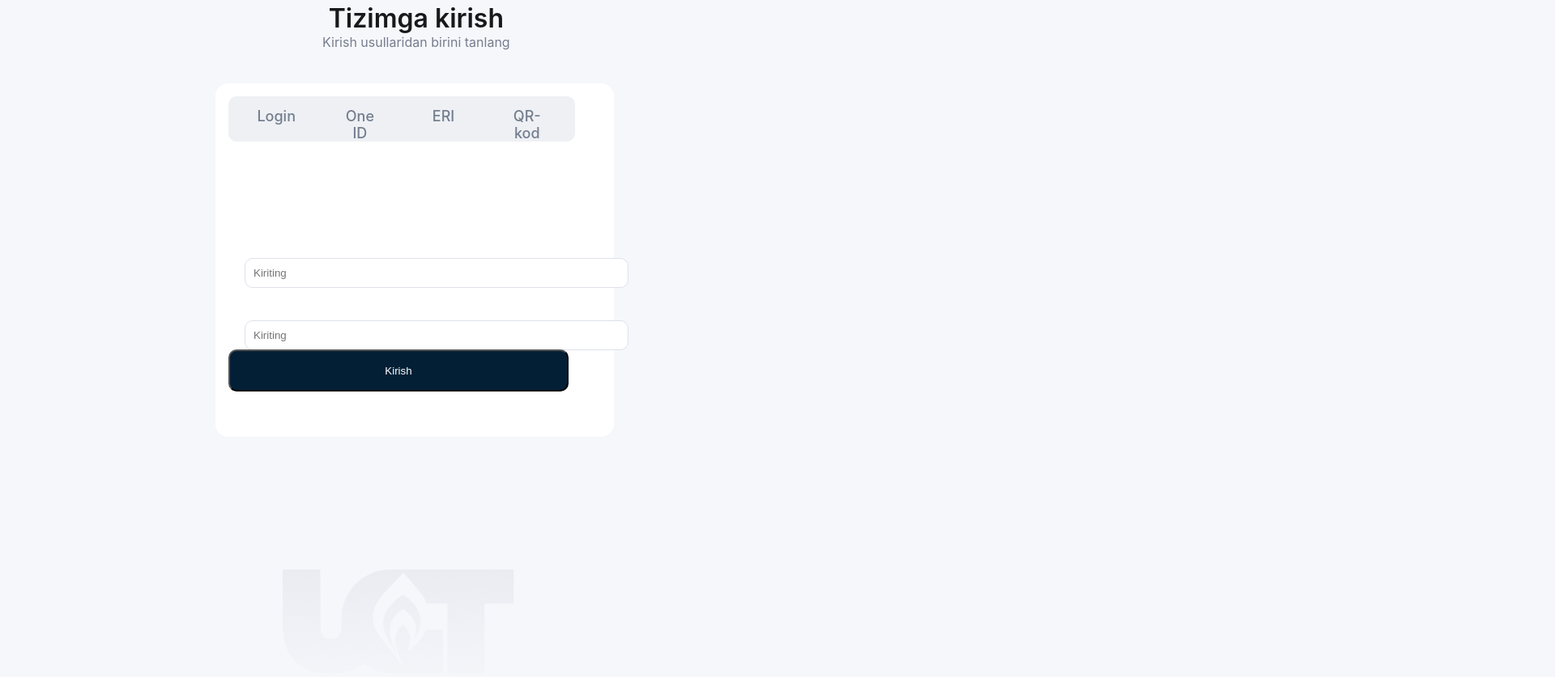
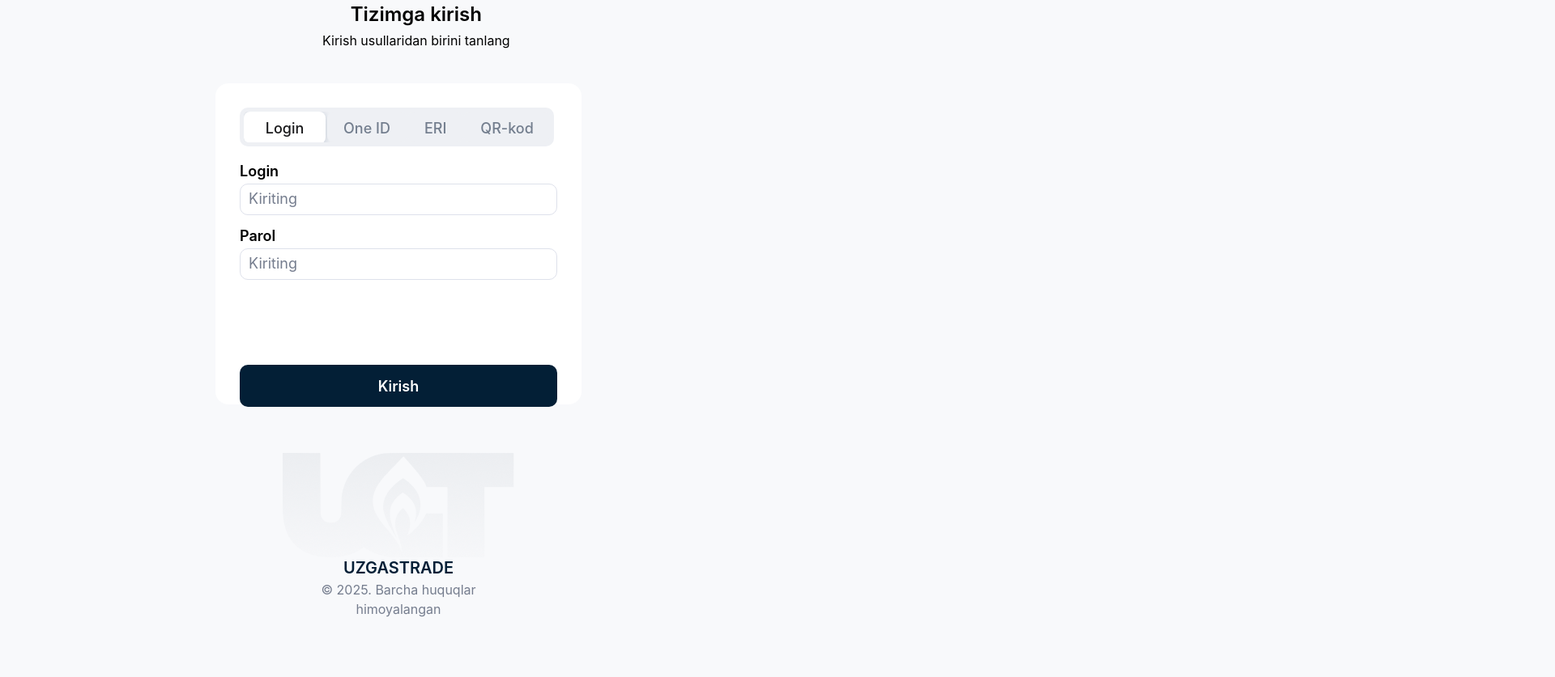
Before and after one commit to HusanSulaymonov/fayz-construction, a plain HTML site: page index.html in a window 1280 px wide. Shown: the part 173-1010 px from the top of the page at 81% size, 1920 px wide, since content can reach past the window. After the commit the page ends 938 px from the top, so only its background shows below. Drawn offline with Linux system fonts and the light colour scheme.

Commit message:
fixed login-form

```diff
--- a/index.html
+++ b/index.html
@@ -9,33 +9,43 @@
         <link rel="stylesheet" href="https://cdnjs.cloudflare.com/ajax/libs/font-awesome/4.7.0/css/font-awesome.min.css">
     </head>
     <body>
-        <div class="container">
-            <div class="login-page">
-                <img src="./images/login-page-pattern.png" class="login-page-pattern" alt="Pattern image">
-                    <div class="login-header">
-                        <h1 class="login-page-h1">Tizimga kirish</h1>
-                        <h2 class="login-page-h2">Kirish usullaridan birini tanlang</h2>
+        <div class="header-img">
+            <img src="./images/login-page-pattern.png" alt="Pattern image">
+        </div>
+        <div class="header-text">
+            <h1 class="header-title">Tizimga kirish</h1>
+            <p class="header-subtitle">Kirish usullaridan birini tanlang</p>
         </div>
 
         <div class="login-container">
-                        <div class="tab-container">
+            <div class="tabs">
                 <div class="tab active">Login</div>
                 <div class="tab">One ID</div>
                 <div class="tab">ERI</div>
                 <div class="tab">QR-kod</div>
             </div>
-                            <div class="tab-content">
-                                <h2 class="login-username">Login</h2>
-                                <input class="login-input" type="text" placeholder="Kiriting">
-                                <h2 class="login-password"></h2>
-                                <input class="login-password" type="password" placeholder="Kiriting">
-                                <button class="sign-in-btn">Kirish</button>
+
+            <div class="input-group">
+                <label for="login">Login</label>
+                <input type="text" id="login" placeholder="Kiriting">
+            </div>
+
+            <div class="input-group">
+                <label for="parol">Parol</label>
+                <input type="password" id="parol" placeholder="Kiriting">
+            </div>
+            <div>
+               <button class="btn">Kirish</button>
             </div>
         </div>
-                <div class="ugt-logo">
-                    <img src="./images/ugt-logo2.png" class="ugt-logo-1" alt="Uzgastrade Logo">
+
+        <div class="footer-img">
+            <img src="./images/ugt-logo2.png" alt="UGT logo">
         </div>
-            </div>
+
+        <div class="footer">
+            <div class="footer-title">UZGASTRADE</div>
+            <p class="footer-subtitle">© 2025. Barcha huquqlar himoyalangan</p>
         </div>
     </body>
 </html>
--- a/style.css
+++ b/style.css
@@ -1,9 +1,4 @@
-html, body {
-    width: 100%;
-    height: 100%;
-}
-
-body {
+* {
     box-sizing: border-box;
     margin: 0;
     padding: 0;
@@ -11,119 +6,157 @@ body {
 }
 
 body {
-    background-color: #f6f7fb;
+    background-color: #f8f9fb;
     display: flex;
-    max-height: 100vh;
-    height: 950px;
-    width: 1920px;
+    flex-direction: column;
+    align-items: center;
+    justify-content: center;
+    height: 100vh;
 }
 
-.login-page-pattern {
-    width: 280px;
-    height: 140px;
-    margin-left: 352px;
+.header-img {
+    position: absolute;
+    top: 0;
+    left: 352px;
 }
 
-.login-header {
+.header-text {
+    text-align: center;
     position: absolute;
     top: 176px;
     left: 398px;
-}
-
-.login-page-h1 {
-    font-size: 32px;
-    font-weight: 600;
-    text-align: center;
-    margin: 0;
-    color: #19191B;
-}
-
-.login-page-h2 {
-    font-size: 16px;
-    font-weight: 400;
-    margin: 0;
-    text-align: center;
-    color: #757D8E;
 }
 
 .login-container {
     position: absolute;
     top: 276px;
     left: 266px;
-    background-color: #fff;
+    background: white;
+    padding: 30px;
     border-radius: 16px;
-    padding: 20px;
-    width: 452px;
+    width: 100%;
+    max-width: 452px;
     height: 397px;
     text-align: center;
 }
 
-/* Matn maydonchalari stilini o‘rnatamiz */
-.login-container input,
-.login-container input  {
-    position: relative;
-    top: 117px;
-    left: 16px;
+.tabs {
+    width: fit-content;
+    max-width: 420px;
+    max-height: 48px;
+    background-color: #EEF0F4;
+    border-radius: 10px;
+    display: flex;
+    justify-content: space-around;
+    margin-bottom: 20px;
+    border-bottom: 1px solid #ddd;
+    overflow: hidden;
+    gap: 2px;
+    border: 5px solid #EEF0F4;
+}
+
+.tab {
+    padding: 10px 20px;
+    cursor: pointer;
+    font-weight: 500;
+    color: #737E8E;
+    background-color: #eef0f4;
+    border-radius: 8px;
+    font-size: 18px;
+}
+
+.tab.active {
+    width: 101px;
+    height: 40px;
+    border-radius: 8px;
+    background-color: white;
+    color: #19191B;
+    font-weight: 500;
+    font-size: 18px;
+    box-shadow: 0px 2px 8px rgba(16, 44, 87, 0.2);
+}
+
+h1 {
+    margin-bottom: 8px;
+    font-size: 24px;
+    font-weight: 600;
+}
+
+p.subtitle {
+    font-size: 14px;
+    color: #666;
+    margin-bottom: 20px;
+}
+
+.input-group {
+    text-align: left;
+    margin-bottom: 15px;
+}
+
+.input-group label {
+    display: block;
+    margin-bottom: 5px;
+    font-size: 18px;
+    font-weight: 600;
+}
+
+.input-group input {
     width: 100%;
     padding: 10px;
-    margin: 10px 0;
     border: 1px solid #DEE1EB;
     border-radius: 10px;
-    align-items: center;
+    font-size: 14px;
 }
 
-/* Tugma stilini o‘rnatamiz */
-.login-container button {
-    position: absolute;
-    top: 329px;
-    left: 16px;
-    width: 420px;
-    height: 52px;
-    padding: 10px;
-    background-color: #031F36;
-    color: #fff;
-    border-radius: 10px;
-    cursor: pointer;
+input::placeholder {
+  font-weight: 400;
+  font-size: 18px;
+  color: #757D8E;
 }
 
-/* Kirish usullari tugmalari */
-.tab-container {
-    position: absolute;
-    top: 16px;
-    left: 16px;
-    display: flex;
+.btn {
     width: 420px;
-    height: 48px;
-    background-color: #eef0f4;
-    margin-bottom: 16px;
+    width: 100%;
+    height: 52px;
+    padding: 12px;
+    background-color: #031F36;
+    color: white;
+    border: none;
     border-radius: 10px;
-    padding: 4px;
-    display: flex;
-    justify-content: space-evenly;
-    gap: 10px;
-    align-items: center;
+    font-weight: 600;
+    font-size: 18px;
+    cursor: pointer;
+    margin-top: 90px;
 }
 
-/* Tugmalar stilini o‘rnatamiz */
-.tab {
-    cursor: pointer;
-    padding: 10px;
-    width: 56px;
-    height: 28px;
-    font-weight: 500;
-    font-size: 18px;
-    color: #737E8E;
+.footer-img {
+    position: absolute;
+    top: 733px;
+    left: 349px;
 }
 
-/* Faol tugmaning uslubi */
-.tab.active {
-
+.footer {
+    text-align: center;
+    position: absolute;
+    top: 860px;
+    left: 350px;
+    width: fit-content; /* yoki auto */
+    max-width: 284px;
+    height: fit-content; /* yoki auto */
+    max-height: 58px;
 }
 
-.ugt-logo-1 {
-    width: 287px;
-    height: 130px;
-    margin-left: 349px;
-    margin-top: 733px;
-    margin-bottom: 87px;
+.footer-title {
+    font-size: 20px;
+    font-weight: 600;
+    line-height: 150%;
+    letter-spacing: -2%;
+    color: #031F36;
 }
+
+.footer-subtitle {
+    font-size: 16px;
+    font-weight: 400;
+    line-height: 150%;
+    color: #757D8E;
+}
```
Lines whose indentation alone changed are shown as unchanged.
